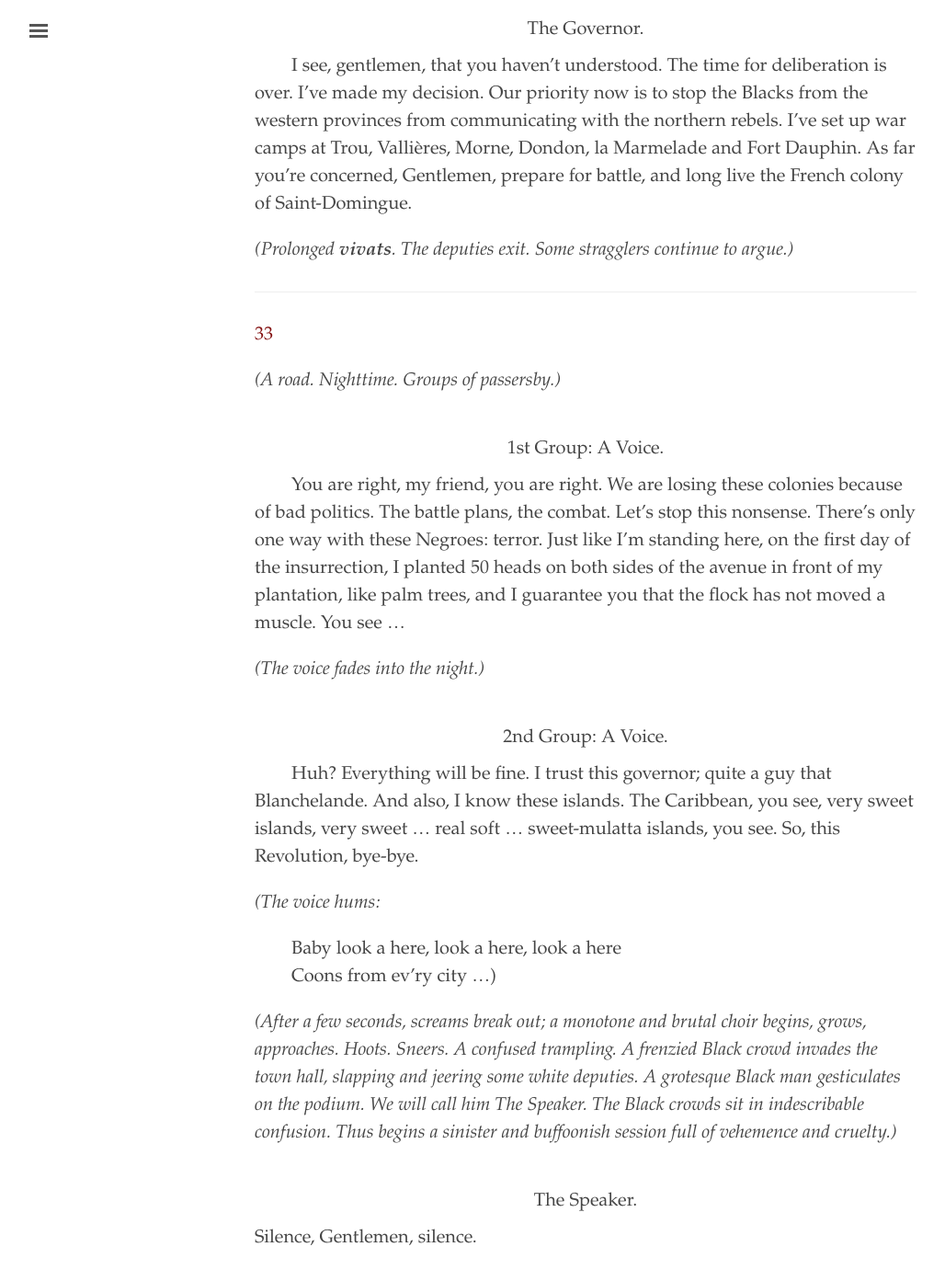
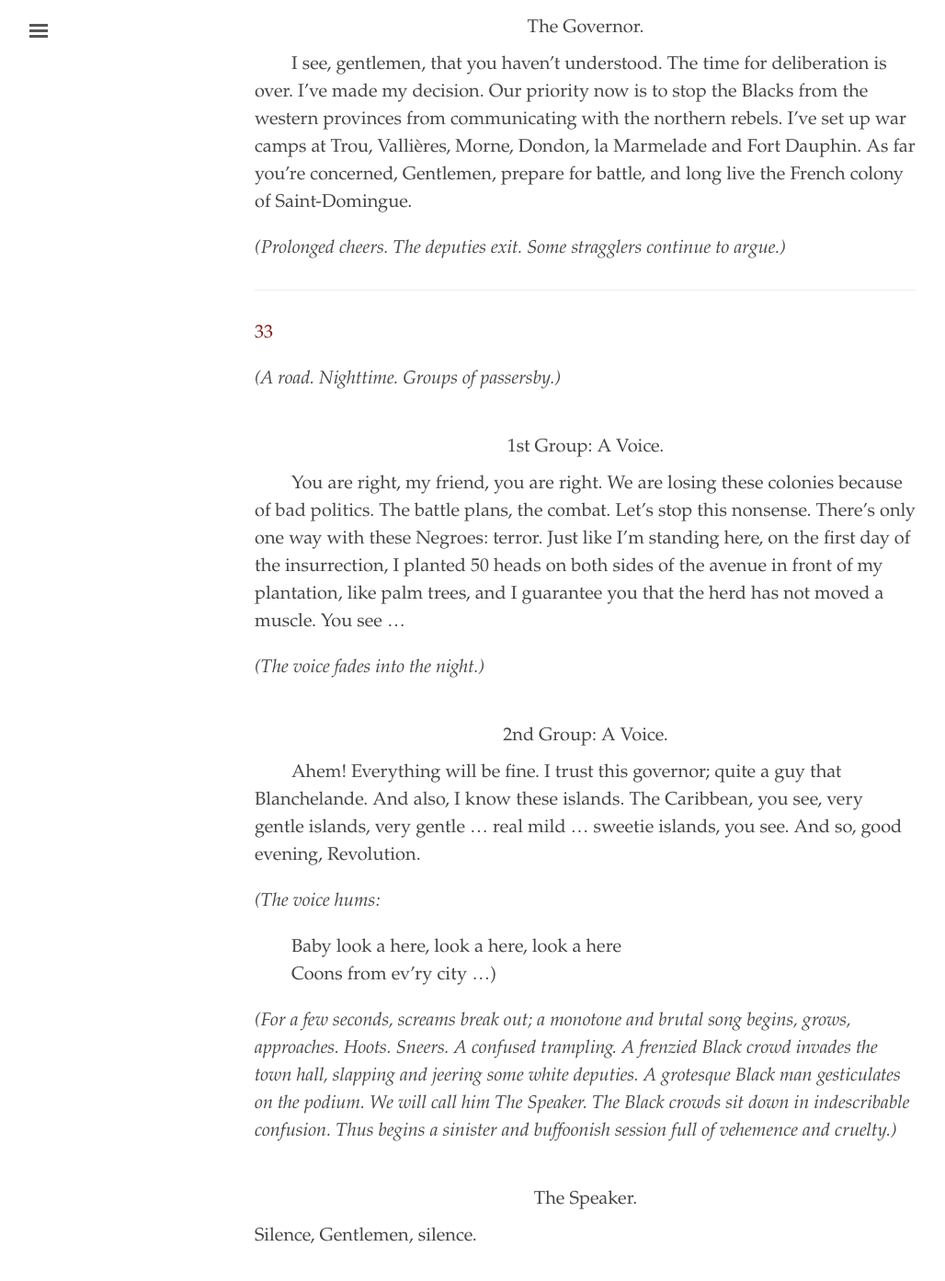
Before and after one commit to elotroalex/chiens, a Jekyll site: the page built from _texts/translation.md, in a window 1280 px wide and 1400 px high, scrolled down 33737 px. Shown: the top 1393 px of the window at 92% size, without its empty margins (3-1031 px from the left). Built offline with Jekyll 4.4.1, drawn with Linux system fonts in a browser that asks for light colours; some of the changed text lies outside the part shown.

Commit message:
start of 37

```diff
--- a/_texts/translation.md
+++ b/_texts/translation.md
@@ -1071,7 +1071,7 @@ Please note that the following text contains violence in many guises, including
 
 - {:.pr.i} I see, gentlemen, that you haven't understood. The time for deliberation is over. I've made my decision. Our priority now is to stop the Blacks from the western provinces from communicating with the northern rebels. I've set up war camps at Trou, Vallières, Morne, Dondon, la Marmelade and Fort Dauphin. As far you're concerned, Gentlemen, prepare for battle, and long live the French colony of Saint-Domingue.
 
-*(Prolonged __vivats__. The deputies exit. Some stragglers continue to argue.)*
+*(Prolonged cheers. The deputies exit. Some stragglers continue to argue.)*
 
 ---
 
@@ -1081,20 +1081,20 @@ Please note that the following text contains violence in many guises, including
 
 - {:.sp} 1st Group: A Voice.
 
-- {:.pr.i} You are right, my friend, you are right. We are losing these colonies because of bad politics. The battle plans, the combat. Let's stop this nonsense. There's only one way with these Negroes: terror. Just like I'm standing here, on the first day of the insurrection, I planted 50 heads on both sides of the avenue in front of my plantation, like palm trees, and I guarantee you that the flock has not moved a muscle. You see ...
+- {:.pr.i} You are right, my friend, you are right. We are losing these colonies because of bad politics. The battle plans, the combat. Let's stop this nonsense. There's only one way with these Negroes: terror. Just like I'm standing here, on the first day of the insurrection, I planted 50 heads on both sides of the avenue in front of my plantation, like palm trees, and I guarantee you that the herd has not moved a muscle. You see ...
 
 *(The voice fades into the night.)*
 
 - {:.sp} 2nd Group: A Voice.
 
-- {:.pr.i} Huh? Everything will be fine. I trust this governor; quite a guy that Blanchelande. And also, I know these islands. The Caribbean, you see, very sweet islands, very sweet ... real soft ... sweet-mulatta islands, you see. So, this Revolution, bye-bye.
+- {:.pr.i} Ahem! Everything will be fine. I trust this governor; quite a guy that Blanchelande. And also, I know these islands. The Caribbean, you see, very gentle islands, very gentle ... real mild ... sweetie islands, you see. And so, good evening, Revolution.
 
 *(The voice hums:*
 
 - {:.i2} Baby look a here, look a here, look a here
 - {:.i2} Coons from ev'ry city ...)
 
-*(After a few seconds, screams break out; a monotone and brutal choir begins, grows, approaches. Hoots. Sneers. A confused trampling. A frenzied Black crowd invades the town hall, slapping and jeering some white deputies. A grotesque Black man gesticulates on the podium. We will call him The Speaker. The Black crowds sit in indescribable confusion. Thus begins a sinister and buffoonish session full of vehemence and cruelty.)*
+*(For a few seconds, screams break out; a monotone and brutal song begins, grows, approaches. Hoots. Sneers. A confused trampling. A frenzied Black crowd invades the town hall, slapping and jeering some white deputies. A grotesque Black man gesticulates on the podium. We will call him The Speaker. The Black crowds sit down in indescribable confusion. Thus begins a sinister and buffoonish session full of vehemence and cruelty.)*
 
 - {:.sp} The Speaker.
 
@@ -1136,7 +1136,7 @@ Please note that the following text contains violence in many guises, including
 
 - {:.sp} The Flag Bearer *(in a nasal voice.)*
 
-- {:.pr.i} Alright. Alright. I will speak. You see, Gentlemen, the time for deliberation is over. I have made my decision. There's only one way with the Negroes: terror. Gentlemen, on today's agenda: terror ...
+- {:.pr.i} Allright. Allright. I will speak. You see, Gentlemen, the time for deliberation is over. I have made my decision. There's only one way with the Negroes: terror. Gentlemen, terror is open for discussion ...
 
 *(Applause. Laughter.)*
 
```
Also changed, not shown: other parts of _texts/translation.md (+9 -9 lines).
